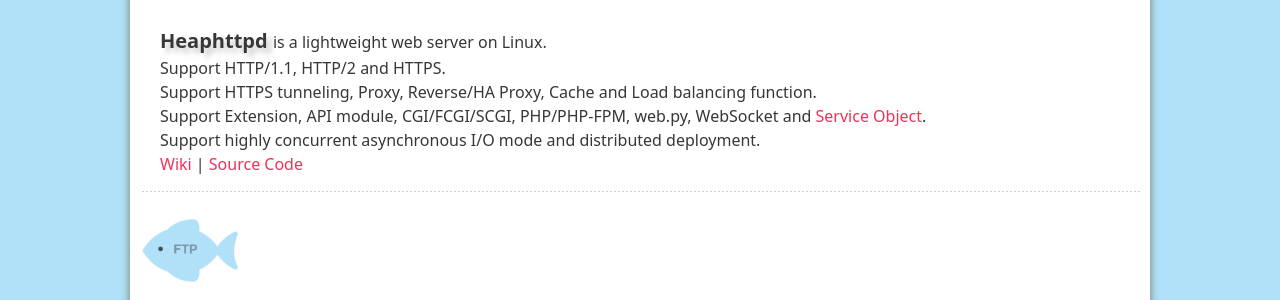
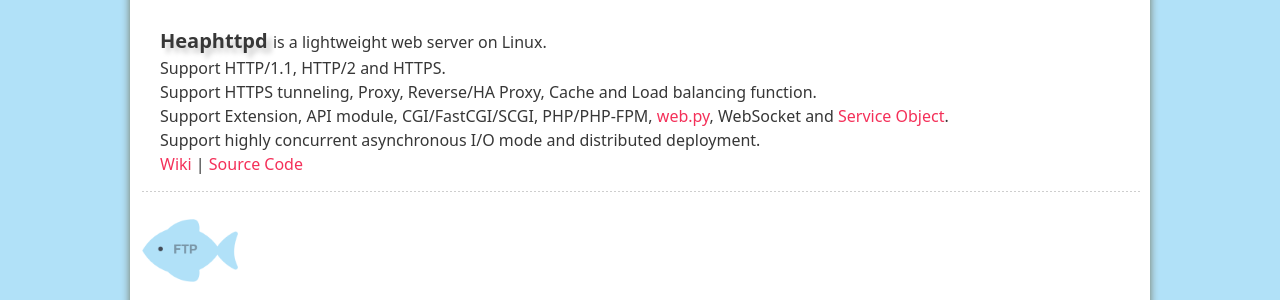
Before and after one commit to uplusware/uplusware.github.io, a Jekyll site: the page index.html, which Jekyll copies as it is, in a window 1280 px wide. Shown: the part 561-861 px from the top of the page. Built offline with Jekyll 4.4.1, drawn with Linux system fonts in a browser that asks for light colours.

Commit message:
Update index.html

```diff
--- a/index.html
+++ b/index.html
@@ -41,7 +41,7 @@
 			<li><span style="text-shadow: 5px 5px 5px #cccccc; font-size: 125%"><strong>Heaphttpd</strong> </span> is a lightweight web server on Linux.</li>
 			<li>Support HTTP/1.1, HTTP/2 and HTTPS.</li>
 			<li>Support HTTPS tunneling, Proxy, Reverse/HA Proxy, Cache and Load balancing function.</li>
-      			<li>Support Extension, API module, CGI/FCGI/SCGI, PHP/PHP-FPM, web.py, WebSocket and <a href="https://github.com/uplusware/heaphttpd/wiki/Service-Object" target="_blank">Service Object</a>.</li>
+      			<li>Support Extension, API module, CGI/FastCGI/SCGI, PHP/PHP-FPM, <a href="https://webpy.org/" target="_blank">web.py</a>, WebSocket and <a href="https://github.com/uplusware/heaphttpd/wiki/Service-Object" target="_blank">Service Object</a>.</li>
 			<li>Support highly concurrent asynchronous I/O mode and distributed deployment.</li>
 			<li><a href="https://github.com/uplusware/heaphttpd/wiki" target="_blank">Wiki</a> | <a href="https://github.com/uplusware/heaphttpd">Source Code</a></li>
 		</ul>
```
